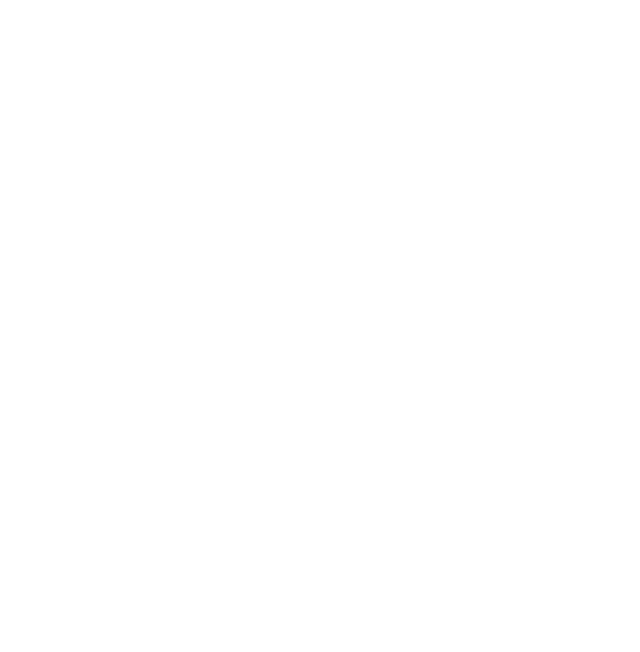
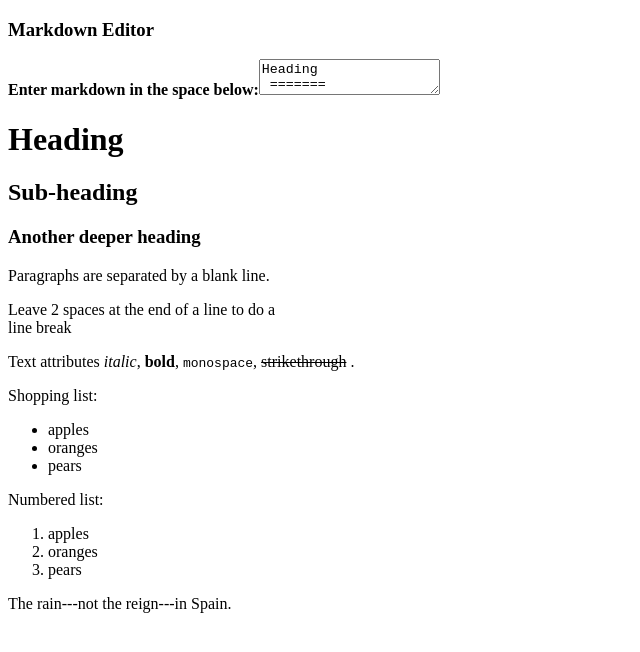
Before and after one commit to ahstein3521/markdown, a plain HTML site: page index.html in a window 1280 px wide. Shown: the whole page, without its empty margins (0-640 px from the left). Drawn offline with Linux system fonts and the light colour scheme; the site is published under a folder, as on GitHub Pages, so addresses that start at the root find nothing.

Commit message:
Initial dist subtree commit

```diff
--- a/index.html
+++ b/index.html
@@ -4,10 +4,10 @@
   	<meta name="viewport" content="width=device-width, initial-scale=1.0">
   	<meta charset="UTF-8">
   	<title>Markdown Editor</title>
-    <link rel="stylesheet" href="/styles/style.css">
+    <link rel="stylesheet" href="style.css">
   </head>
   <body>
     <div id="app"></div>
   </body>
-  <script src="/bundle.js"></script>
+  <script src="bundle.js"></script>
 </html>
```
